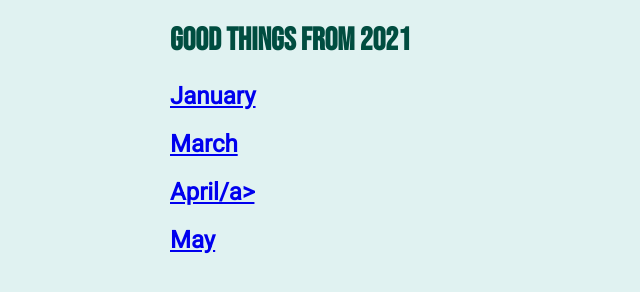
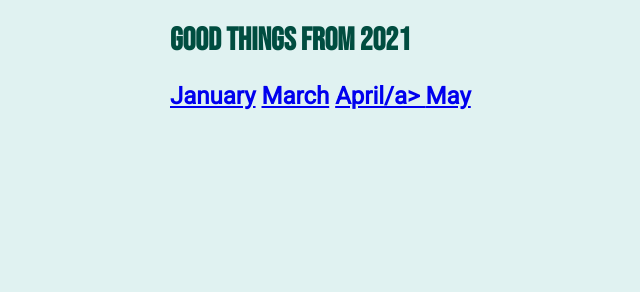
Before and after one commit to lyddehler/goodthings, a plain HTML site: page index.html in a window 1280 px wide. Shown: the whole page, without its empty margins (150-790 px from the left). Drawn offline with Linux system fonts and the light colour scheme.

Commit message:
Update index.html

```diff
--- a/index.html
+++ b/index.html
@@ -12,10 +12,7 @@
 
 </head>     <h1>Good Things from 2021</h1>
 <head>
- <h2> <a href="jan.html">January</a> </H2>
-  <h2>  <a href="feb.html">March</a> </H2>
-  <h2>  <a href="mar.html">April/a></H2>
-  <h2>  <a href="apr.html">May</a> </H2>
+ <h2> <a href="jan.html">January</a> <a href="feb.html">March</a> <a href="mar.html">April/a> <a href="apr.html">May</a> </H2>
 
 
 </body>
```
